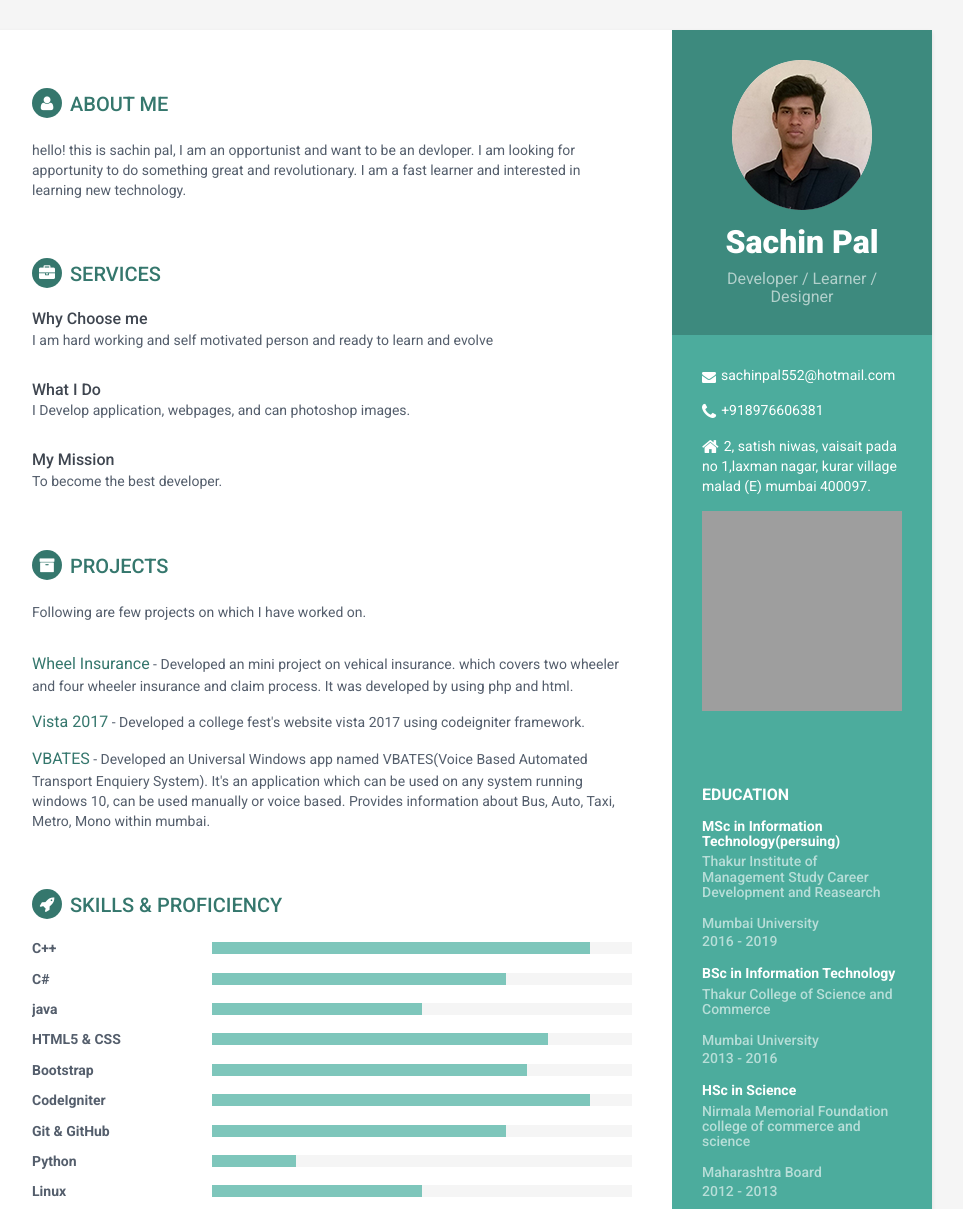
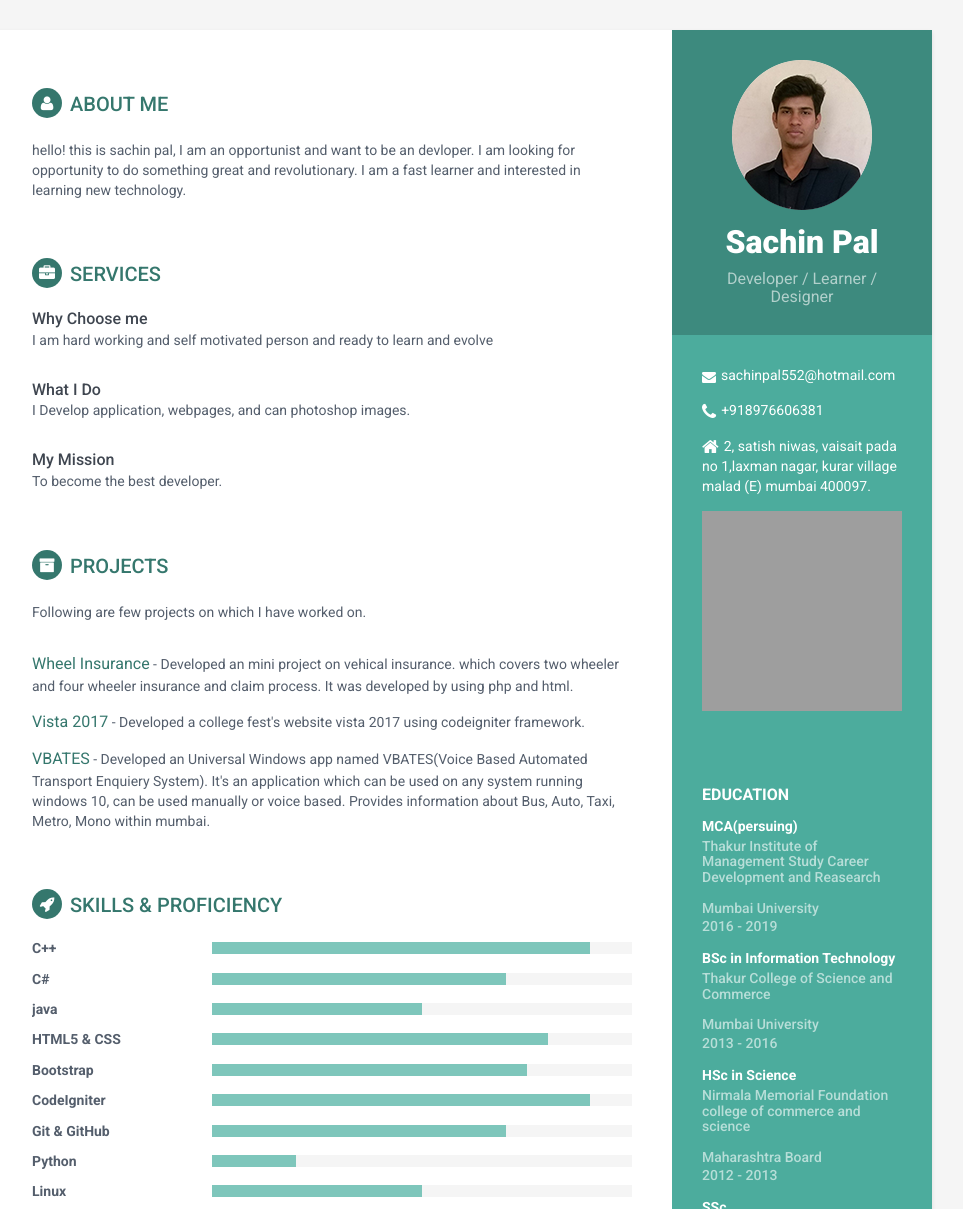
Before and after one commit to sachinpal5522/sachinpal5522.github.io, a plain HTML site: page index.html in a window 1280 px wide. Shown: the top 1209 px of the page, without its empty margins (188-1151 px from the left). Drawn offline with Linux system fonts and the light colour scheme; grey boxes are pictures that could not be loaded.

Commit message:
changed course and typo

```diff
--- a/index.html
+++ b/index.html
@@ -38,7 +38,7 @@
             <div class="education-container container-block">
                 <h2 class="container-block-title">Education</h2>
                 <div class="item">
-                    <h4 class="degree">MSc in Information Technology(persuing)</h4>
+                    <h4 class="degree">MCA(persuing)</h4>
                     <h5 class="meta">Thakur Institute of Management Study Career Development and Reasearch<br><br>Mumbai University</h5>
                     <div class="time">2016 - 2019</div>
                 </div><!--//item-->
@@ -86,7 +86,7 @@
             <section class="section summary-section">
                 <h2 class="section-title"><i class="fa fa-user"></i>About Me</h2>
                 <div class="summary">
-                   hello! this is sachin pal, I am an opportunist and want to be an devloper. I am looking for apportunity to do something great and revolutionary. I am a fast learner and interested in learning new technology.
+                   hello! this is sachin pal, I am an opportunist and want to be an devloper. I am looking for opportunity to do something great and revolutionary. I am a fast learner and interested in learning new technology.
                 </div><!--//summary-->
             </section><!--//section-->
 
```
